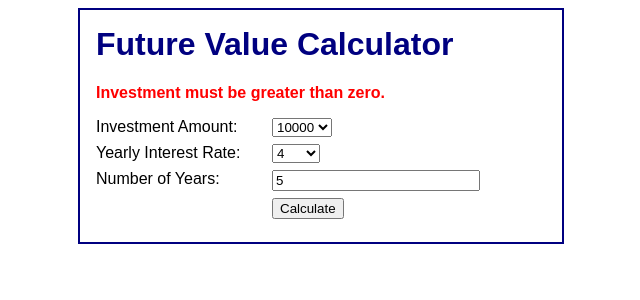
After one commit to Trimble-Brandon/brandjdev.com, a PHP site: page /cit336/assignments/enhancement07/display_results.php in a window 1280 px wide. The commit adds this page. Shown: the top 300 px of the page, without its empty margins (319-959 px from the left). Run offline with PHP 8.4, Linux system fonts and the light colour scheme.

Commit message:
cit336 work on enhancement07

```diff
--- /dev/null
+++ b/cit336/assignments/enhancement07/css/main.css
@@ -0,0 +1,36 @@
+body {
+    font-family: Arial, Helvetica, sans-serif;
+}
+main {
+    width: 450px;
+    margin: 0 auto;
+    padding: 1em;
+    background: white;
+    border: 2px solid navy;
+}
+h1 {
+    margin-top: 0;
+    color: navy;
+}
+label {
+    width: 10em;
+    float: left;
+    padding-right: 1em;
+    padding-bottom: .5em;
+}
+#data input {
+    float: left;
+    width: 15em;
+    margin-bottom: .5em;
+}
+#buttons input {
+    float: left;
+    margin-bottom: .5em;
+}
+br {
+    clear: left;
+}
+.error {
+    color: red;
+    font-weight: bold;
+}
--- /dev/null
+++ b/cit336/assignments/enhancement07/display_results.php
@@ -0,0 +1,68 @@
+<?php
+    // get the data from the form
+    $investment = filter_input(INPUT_POST, 'investment',
+            FILTER_VALIDATE_FLOAT);
+    $interest_rate = filter_input(INPUT_POST, 'interest_rate',
+            FILTER_VALIDATE_FLOAT);
+    $years = filter_input(INPUT_POST, 'years',
+            FILTER_VALIDATE_INT);
+    // validate investment
+    if ($investment === FALSE ) {
+        $error_message = 'Investment must be a valid number.';
+    } else if ( $investment <= 0 ) {
+        $error_message = 'Investment must be greater than zero.';
+    // validate interest rate
+    } else if ( $interest_rate === FALSE )  {
+        $error_message = 'Interest rate must be a valid number.';
+    } else if ( $interest_rate <= 0 ) {
+        $error_message = 'Interest rate must be greater than zero.';
+    // validate years
+    } else if ( $years === FALSE ) {
+        $error_message = 'Years must be a valid whole number.';
+    } else if ( $years <= 0 ) {
+        $error_message = 'Years must be greater than zero.';
+    } else if ( $years > 30 ) {
+        $error_message = 'Years must be less than 31.';
+    // set error message to empty string if no invalid entries
+    } else {
+        $error_message = '';
+    }
+    // if an error message exists, go to the index page
+    if ($error_message != '') {
+        include('index.php');
+        exit();
+    }
+    // calculate the future value
+    $future_value = $investment;
+    for ($i = 1; $i <= $years; $i++) {
+        $future_value = ($future_value + ($future_value * $interest_rate *.01));
+    }
+    // apply currency and percent formatting
+    $investment_f = '$'.number_format($investment, 2);
+    $yearly_rate_f = $interest_rate.'%';
+    $future_value_f = '$'.number_format($future_value, 2);
+?>
+<!DOCTYPE html>
+<html>
+<head>
+    <title>Future Value Calculator</title>
+    <link rel="stylesheet" type="text/css" href="main.css"/>
+</head>
+<body>
+    <main>
+        <h1>Future Value Calculator</h1>
+
+        <label>Investment Amount:</label>
+        <span><?php echo $investment_f; ?></span><br>
+
+        <label>Yearly Interest Rate:</label>
+        <span><?php echo $yearly_rate_f; ?></span><br>
+
+        <label>Number of Years:</label>
+        <span><?php echo $years; ?></span><br>
+
+        <label>Future Value:</label>
+        <span><?php echo $future_value_f; ?></span><br>
+    </main>
+</body>
+</html>
--- /dev/null
+++ b/cit336/assignments/enhancement07/index.php
@@ -0,0 +1,57 @@
+<?php
+    // Set initial values of variables
+    if (!isset($investment)) { $investment = '10000'; }
+    if (!isset($interest_rate)) { $interest_rate = '5'; }
+    if (!isset($years)) { $years = '5'; }
+?>
+<!DOCTYPE html>
+<html>
+<head>
+    <title>Future Value Calculator</title>
+    <link rel="stylesheet" type="text/css" href="css/main.css"/>
+</head>
+
+    <body>
+        <main>
+            <h1>Future Value Calculator</h1>
+            <?php if (!empty($error_message))
+            { ?>
+                <p class="error"><?php echo $error_message; ?></p>
+            <?php
+
+            } // end if ?>
+            <form action="display_results.php" method="post">
+
+                <div id="data">
+                    <label>Investment Amount:</label>
+                    <select name="investment" id="investment">
+                        <?php for ($i = 10000; $i <= 50000; $i += 5000) : ?>
+                        <option value="<?php echo $i; ?>">
+                            <?php echo $i; ?>
+                        </option>
+                    <?php endfor; ?>
+                    </select><br>
+
+                    <label>Yearly Interest Rate:</label>
+                    <select name="interest_rate" id="interest_rate">
+                        <?php for ($i = 4; $i <= 12; $i += 0.5) : ?>
+                        <option value="<?php echo $i; ?>">
+                            <?php echo $i; ?>
+                        </option>
+                        <?php endfor; ?>
+                    </select><br>
+
+                    <label>Number of Years:</label>
+                    <input type="text" name="years"
+                           value="<?php echo $years; ?>"/><br>
+                </div>
+
+                <div id="buttons">
+                    <label>&nbsp;</label>
+                    <input type="submit" value="Calculate"/><br>
+                </div>
+
+            </form>
+        </main>
+    </body>
+</html>
--- a/cit336/exercises.php
+++ b/cit336/exercises.php
@@ -92,7 +92,7 @@
                 <a href="http://brandjdev.com/cit336/assignments/enhancement05/index.php" target="_blank">Enhancement 5</a>
               </li>
               <li>
-                Enhancement 7
+                <a href="http://brandjdev.com/cit336/assignments/enhancement07/index.php" target="_blank">Enhancement 7</a>
               </li>
               <li>
                 Enhancement 12
```
